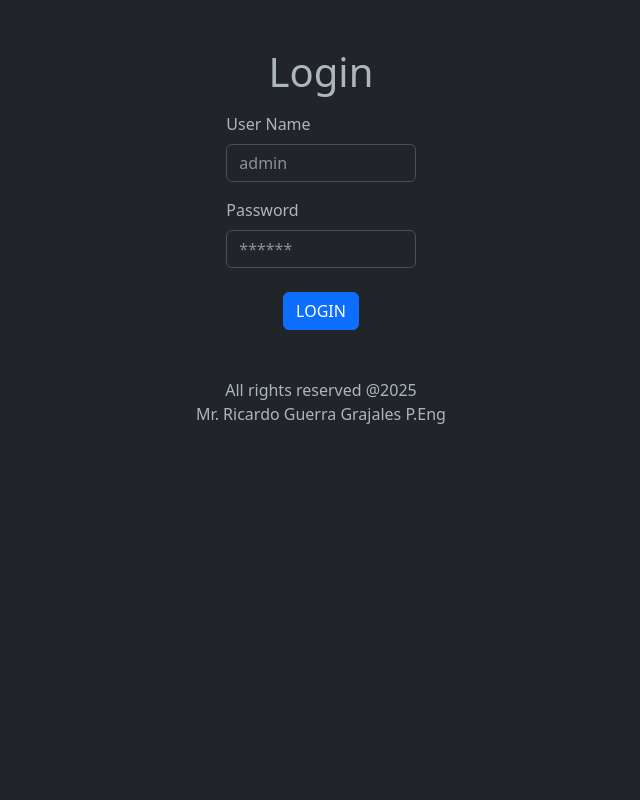
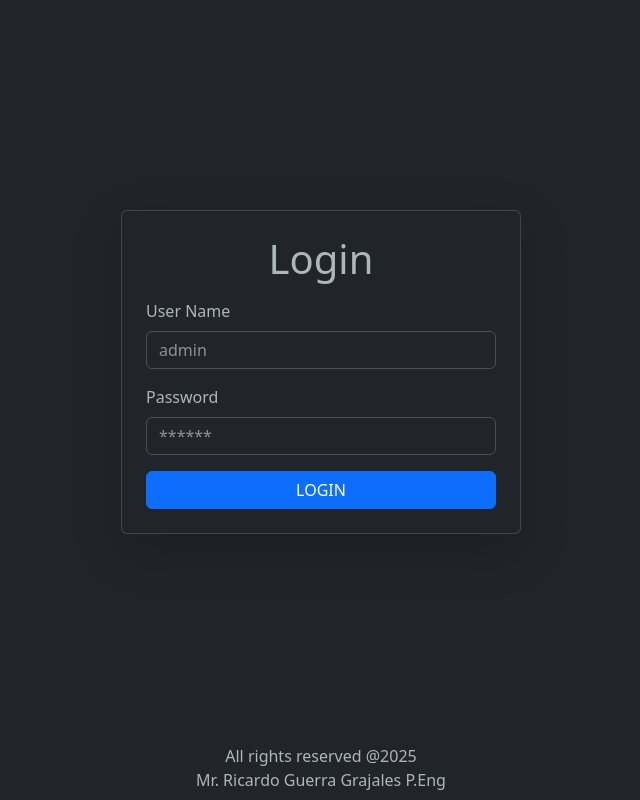
Before and after one commit to Symbiote231/codeigniter4_point-of-sale, a CodeIgniter 4 app: the page made by app/Views/login.php in a window 1280 px wide. Shown: the whole page, without its empty margins (319-959 px from the left). Run offline with PHP 8.4 and a stand-in for CodeIgniter, Linux system fonts and the light colour scheme; the template is opened without the code that fills it, so the values that code supplies are empty; some libraries are stand-ins or nearby versions.

Commit message:
Working on login form validation

```diff
--- a/app/Views/bootstrap_layout.php
+++ b/app/Views/bootstrap_layout.php
@@ -4,19 +4,19 @@
 <head>
     <meta charset="UTF-8">
     <meta name="viewport" content="width=device-width, initial-scale=1.0">
-    <meta name="description" content="Point of Sale project using CodeIgniter v4.6.0 and PHP v8.3 and MySQL v8.0.37" />
+    <meta name="description" content="Point of Sale project using CodeIgniter v4.6.0 and PHP v8.3 and MySQL 8.0.37" />
     <meta name="author" content="RicardoGG_Symbiote231" />
     <link href="https://cdn.jsdelivr.net/npm/bootstrap@5.3.0/dist/css/bootstrap.min.css" rel="stylesheet">
     <title><?= $title ?? 'My Application'; ?></title>
 </head>
 
-<body>
-    <div id="principalContainer" class="container-fluid text-center text-wrap text-break mt-5">
+<body class="d-flex flex-column min-vh-100">
+    <div id="principalContainer" class="container-fluid text-center text-wrap text-break flex-grow-1 d-flex align-items-center justify-content-center">
         <?= $this->renderSection('content'); ?>
     </div>
-    <script src="https://cdn.jsdelivr.net/npm/bootstrap@5.3.0/dist/js/bootstrap.bundle.min.js"></script>
-    <footer>
-        <div id="footerContainer" class="container-fluid text-center text-wrap text-break mt-5">
+
+    <footer class="mt-auto">
+        <div id="footerContainer" class="container-fluid text-center text-wrap text-break">
             <h6 class="lh-base">
                 All rights reserved @2025
                 </br>
@@ -24,6 +24,26 @@
             </h6>
         </div>
     </footer>
+
+    <script>
+        // Wait until the DOM is ready
+        document.addEventListener('DOMContentLoaded', function() {
+            // Get the login form element
+            var form = document.getElementById('loginForm');
+
+            // When the form is submitted, check the validity of the form
+            form.addEventListener('submit', function(event) {
+                // Prevent form submission if the form is invalid
+                if (!form.checkValidity()) {
+                    event.preventDefault();
+                    event.stopPropagation();
+                }
+
+                // Add the 'was-validated' class to the form to show the feedback
+                form.classList.add('was-validated');
+            }, false);
+        });
+    </script>
 </body>
 
 </html>
--- a/app/Views/login.php
+++ b/app/Views/login.php
@@ -2,32 +2,41 @@
 
 <?= $this->section('content'); ?>
 
-<h1>Login</h1>
+<div class="d-flex align-items-center justify-content-center flex-grow-1">
+    <div class="card p-4 shadow-lg" style="max-width: 400px; width: 100%;">
+        <h1 class="text-center mb-3">Login</h1>
 
-<form action="<?= site_url('login'); ?>" method="post">
-    <div class="row justify-content-md-center">
-        <div class="col-sm-2 mt-2">
-            <div class="row">
+        <!-- Display validation error -->
+        <?php if (session()->getFlashdata('error')): ?>
+            <div class="alert alert-danger">
+                <?= session()->getFlashdata('error'); ?>
+            </div>
+        <?php endif; ?>
+
+        <form id="loginForm" action="<?= site_url('login'); ?>" method="post" novalidate>
             <div class="mb-3">
                 <div class="text-start">
                     <label for="userName" class="form-label">User Name</label>
                 </div>
-                    <input type="text" class="form-control" id="userName" placeholder="admin">
+                <input id="userName" type="text" class="form-control" placeholder="admin" required>
+                <div class="invalid-feedback">
+                    Please enter your username.
                 </div>
             </div>
 
-            <div class="row">
             <div class="mb-3">
                 <div class="text-start">
                     <label for="password" class="form-label">Password</label>
                 </div>
-                    <input type="password" class="form-control" id="password" placeholder="******">
+                <input id="password" type="password" class="form-control" placeholder="******" required>
+                <div class="invalid-feedback">
+                    Please enter your password.
                 </div>
             </div>
 
-            <button type="submit" class="btn btn-primary btn-md mt-2">LOGIN</button>
+            <button type="submit" class="btn btn-primary w-100">LOGIN</button>
+        </form>
     </div>
 </div>
-</form>
 
 <?= $this->endSection(); ?>
```
Also changed, not shown: app/Controllers/Login.php (+11 -1 lines). Lines whose indentation alone changed are shown as unchanged.
